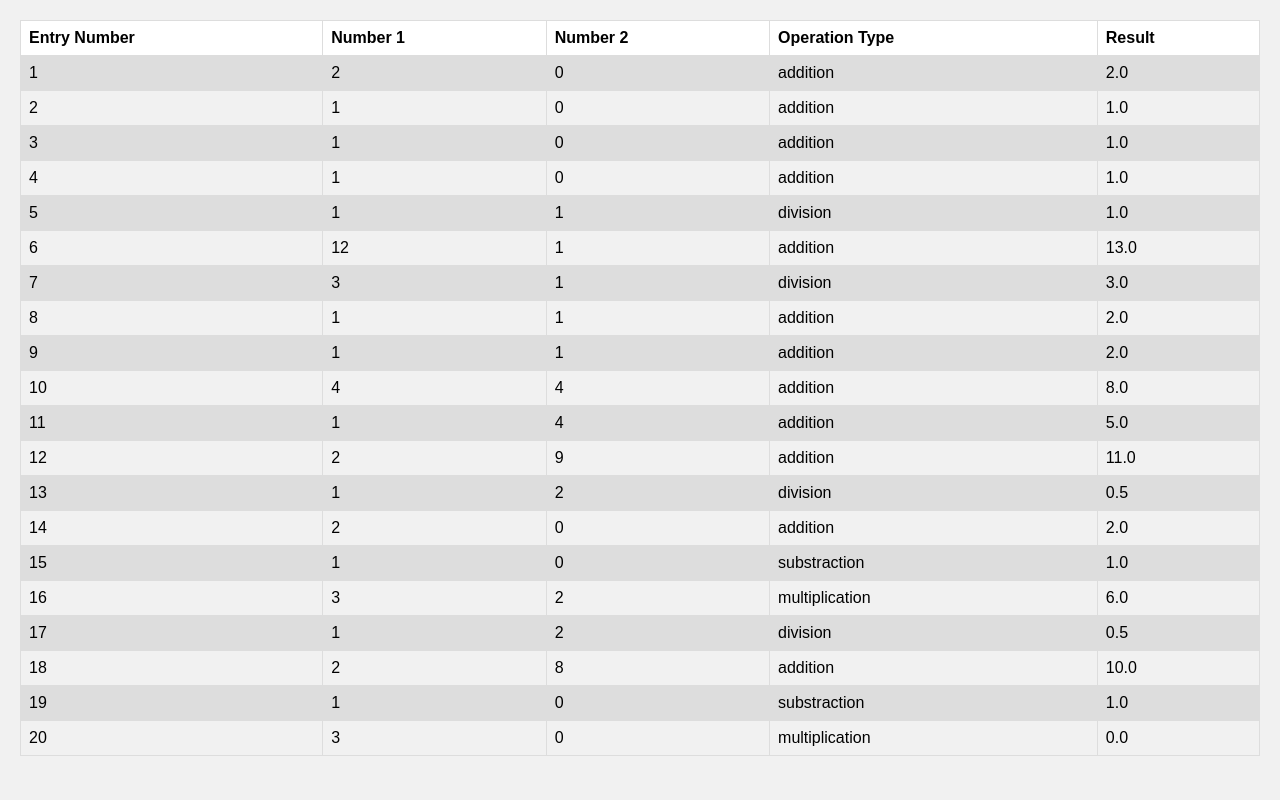
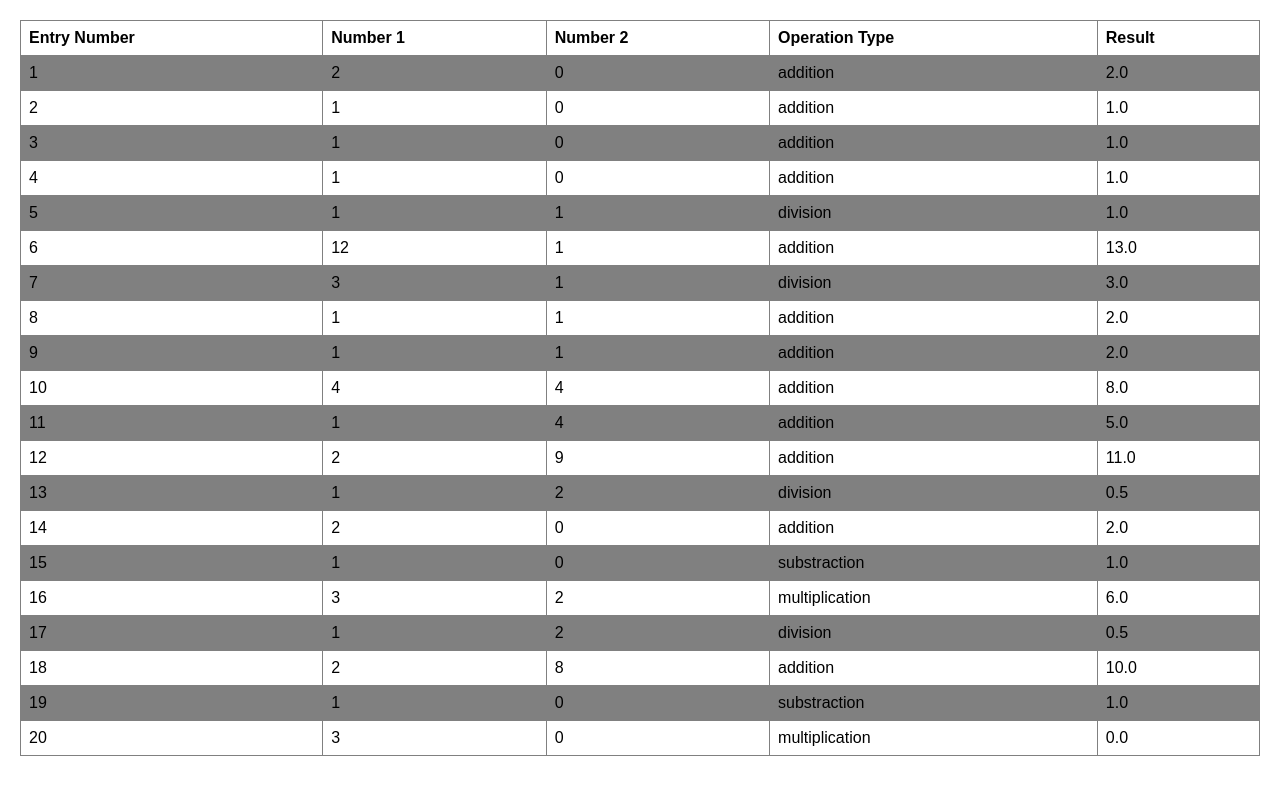
Before and after one commit to DikshaAGowda/Project3, a Flask app: page /history in a window 1280 px wide. Run offline with Flask 2, Linux system fonts and the light colour scheme.

Commit message:
Update history.css

```diff
--- a/static/css/history.css
+++ b/static/css/history.css
@@ -6,7 +6,7 @@
 body {
     margin: 0;
     padding: 20px;
-    background-color: #f1f1f1;
+    background-color: white;
 }
 
 table {
@@ -20,11 +20,11 @@ table .header {
 
 td,
 th {
-    border: 1px solid #dddddd;
+    border: 1px solid gray;
     text-align: left;
     padding: 8px;
 }
 
 tr:nth-child(even) {
-    background-color: #dddddd;
+    background-color: gray;
 }
```
